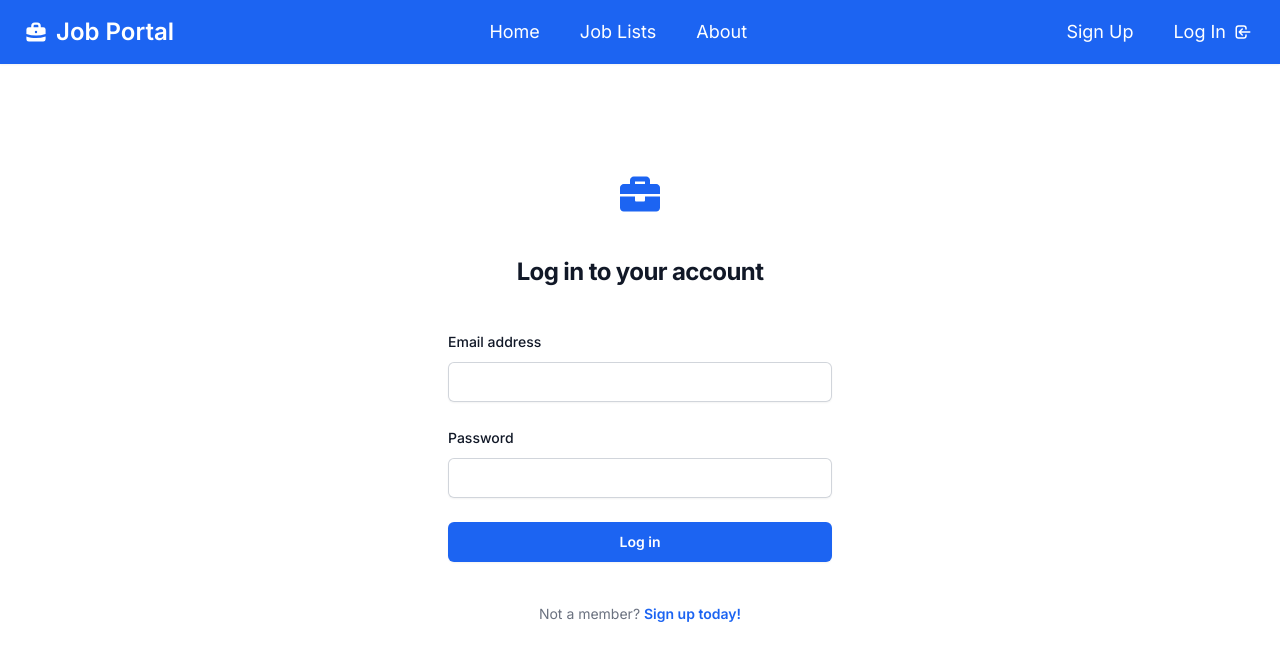
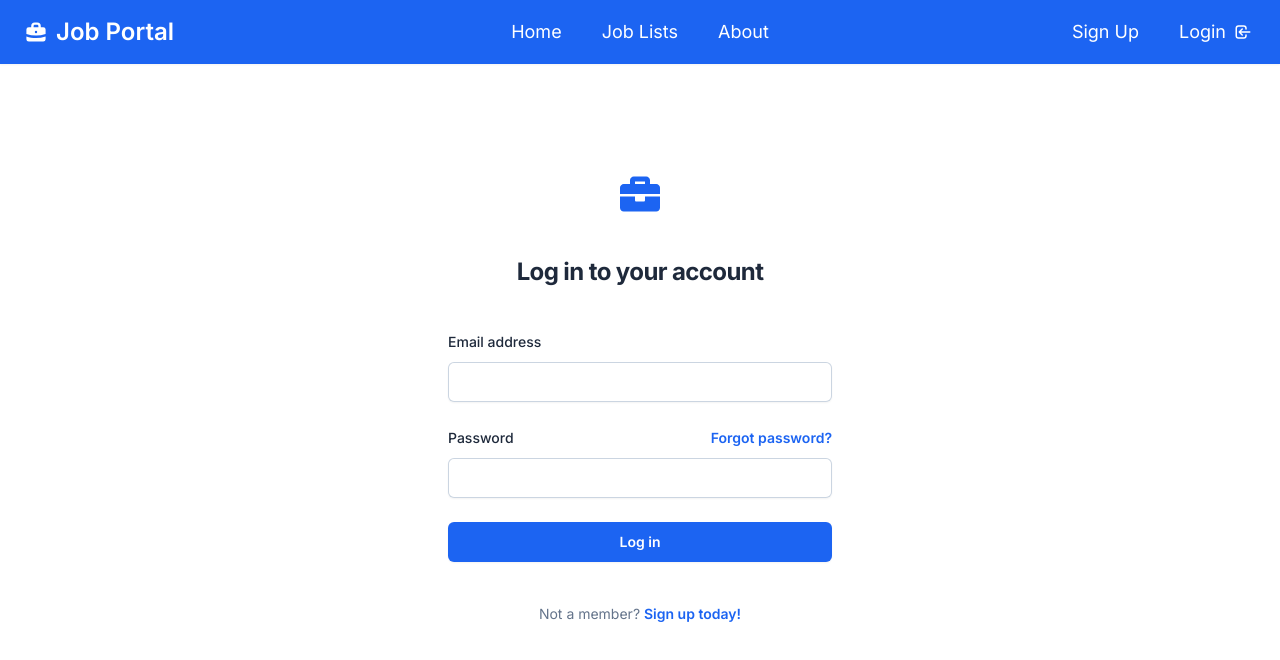
Before and after one commit to vitopapuan/website-job-posting, a React (Vite) app: page /website-job-posting/login in a window 1280 px wide. Shown: the top 660 px of the page. Built offline with nearby package versions, Linux system fonts and the light colour scheme; no server answers; the database is empty.

Commit message:
Added Authentication Feature

```diff
--- a/config/firebaseConfig.jsx
+++ /dev/null
@@ -1,23 +0,0 @@
-// Import the functions you need from the SDKs you need
-import { initializeApp } from "firebase/app";
-import { getFirestore } from 'firebase/firestore'
-import { getAnalytics } from "firebase/analytics";
-// TODO: Add SDKs for Firebase products that you want to use
-// https://firebase.google.com/docs/web/setup#available-libraries
-
-// Your web app's Firebase configuration
-// For Firebase JS SDK v7.20.0 and later, measurementId is optional
-const firebaseConfig = {
-  apiKey: "AIzaSyDlcpYLN25NcYBWIPqzw-T1CLxQ0WTFM7Y",
-  authDomain: "website-job-posting.firebaseapp.com",
-  projectId: "website-job-posting",
-  storageBucket: "website-job-posting.appspot.com",
-  messagingSenderId: "1078484838127",
-  appId: "1:1078484838127:web:07a72f0cb8992234fadd1a",
-  measurementId: "G-46266DZCXP"
-};
-
-// Initialize Firebase
-export const app = initializeApp(firebaseConfig);
-export const database = getFirestore(app)
-// const analytics = getAnalytics(app);
--- a/src/App.jsx
+++ b/src/App.jsx
@@ -1,6 +1,4 @@
-import { useContext } from 'react'
 import { BrowserRouter as Router, Routes, Route } from 'react-router-dom'
-import { GlobalContext } from './context/GlobalContext'
 import HomePage from './routes/HomePage'
 import JobLists from './routes/JobLists'
 import JobDetail from './routes/JobDetail'
--- a/src/components/Hero.jsx
+++ b/src/components/Hero.jsx
@@ -6,7 +6,7 @@ const Hero = ({ isLoading }) => {
   return (
     <section className='container flex mb-12 mt-28 mx-auto gap-10'>
       {isLoading ? (
-        <div className='w-full h-[592px] bg-slate-200 rounded-lg animate-pulse'></div>
+        <div className='w-full h-[380px] m-8 bg-slate-200 rounded-lg animate-pulse sm:h-[556px] md:h-[432px] xl:h-[620px] xl:m-0 2xl:h-[592px]'></div>
       ) : (
         <>
           <div className='w-full flex flex-col justify-center items-center gap-8 p-8 xl:items-start xl:w-1/2'>
--- a/src/components/Navbar.jsx
+++ b/src/components/Navbar.jsx
@@ -1,14 +1,33 @@
 import React, { useState } from 'react'
-import { HiBriefcase, HiMenu, HiOutlineLogin } from 'react-icons/hi'
+import { onAuthStateChanged, signOut } from 'firebase/auth'
 import { Link } from 'react-router-dom'
+import {
+  HiBriefcase,
+  HiMenu,
+  HiOutlineLogin,
+  HiOutlineLogout,
+} from 'react-icons/hi'
+import { auth } from '../config/firebaseConfig'
 
 const Navbar = () => {
   const [showMenu, setShowMenu] = useState(false)
 
+  const [user, setUser] = useState({})
+
+  useState(() => {
+    onAuthStateChanged(auth, (currentUser) => {
+      setUser(currentUser)
+    })
+  }, [])
+
+  const logout = async () => {
+    await signOut(auth)
+  }
+
   return (
     <header className='fixed top-0 z-50 w-full bg-blue-600 shadow-sm'>
       <nav className='container mx-auto flex flex-col px-4 py-2 md:flex-row md:items-center md:justify-between'>
-        <div className='flex flex-col md:items-center md:flex-row md:gap-4'>
+        <div className='flex flex-col md:w-52 md:items-center md:flex-row md:gap-4'>
           <div className='flex justify-between items-center'>
             <Link
               to='/website-job-posting/'
@@ -22,7 +41,10 @@ const Navbar = () => {
             </button>
           </div>
         </div>
-        <div className={`${showMenu ? 'flex flex-col' : 'hidden'} md:flex md:flex-row md:gap-4`}>
+        <div
+          className={`${
+            showMenu ? 'flex flex-col' : 'hidden'
+          } md:flex md:flex-row md:gap-4`}>
           <Link
             to='/website-job-posting/'
             className='px-3 py-2 text-white text-lg rounded-lg hover:bg-blue-800'>
@@ -39,7 +61,12 @@ const Navbar = () => {
             About
           </Link>
         </div>
-        <div className={`${showMenu ? 'flex flex-col' : 'hidden'} md:flex md:flex-row md:gap-4`}>
+        <div
+          className={`${
+            showMenu ? 'flex flex-col' : 'hidden'
+          } md:w-52 md:flex md:flex-row md:justify-end md:gap-4`}>
+          {user === null ? (
+            <>
               <Link
                 to='/website-job-posting/signup'
                 className='px-3 py-2 text-white text-lg rounded-lg hover:bg-blue-800'>
@@ -48,8 +75,21 @@ const Navbar = () => {
               <Link
                 to='/website-job-posting/login'
                 className='flex items-center gap-2 px-3 py-2 text-white text-lg rounded-lg hover:bg-blue-800'>
-            Log In <HiOutlineLogin />
+                Login <HiOutlineLogin />
               </Link>
+            </>
+          ) : (
+            <>
+              {/* <div className='flex items-center gap-2 px-3 py-2 text-white text-lg rounded-lg'>
+                {user?.email}
+              </div> */}
+              <button
+                onClick={logout}
+                className='flex items-center gap-2 px-3 py-2 text-white text-lg rounded-lg hover:bg-blue-800'>
+                Logout <HiOutlineLogout />
+              </button>
+            </>
+          )}
         </div>
       </nav>
     </header>
--- /dev/null
+++ b/src/config/firebaseConfig.jsx
@@ -0,0 +1,17 @@
+import { initializeApp } from 'firebase/app'
+import { getFirestore } from 'firebase/firestore'
+import { getAuth } from 'firebase/auth'
+
+const firebaseConfig = {
+  apiKey: 'AIzaSyDlcpYLN25NcYBWIPqzw-T1CLxQ0WTFM7Y',
+  authDomain: 'website-job-posting.firebaseapp.com',
+  projectId: 'website-job-posting',
+  storageBucket: 'website-job-posting.appspot.com',
+  messagingSenderId: '1078484838127',
+  appId: '1:1078484838127:web:07a72f0cb8992234fadd1a',
+  measurementId: 'G-46266DZCXP',
+}
+
+export const app = initializeApp(firebaseConfig)
+export const database = getFirestore(app)
+export const auth = getAuth(app)
--- a/src/context/GlobalContext.jsx
+++ b/src/context/GlobalContext.jsx
@@ -1,5 +1,5 @@
 import { useState, useEffect, createContext } from 'react'
-import { database } from '../../config/firebaseConfig'
+import { database } from '../config/firebaseConfig'
 import { collection, getDocs } from 'firebase/firestore'
 
 export const GlobalContext = createContext()
--- a/src/routes/Login.jsx
+++ b/src/routes/Login.jsx
@@ -1,10 +1,17 @@
 import React, { useState, useEffect } from 'react'
-import { Link } from 'react-router-dom'
+import { signInWithEmailAndPassword } from 'firebase/auth'
+import { Link, useNavigate } from 'react-router-dom'
 import { FaBriefcase } from 'react-icons/fa'
+import { auth } from '../config/firebaseConfig'
 import Loading from '../components/Loading'
 
 const LogIn = () => {
   const [isLoading, setIsLoading] = useState(false)
+
+  const [email, setEmail] = useState('')
+  const [password, setPassword] = useState('')
+
+  const navigate = useNavigate()
 
   useEffect(() => {
     setIsLoading(true)
@@ -12,6 +19,15 @@ const LogIn = () => {
       setIsLoading(false)
     }, 1000)
   }, [])
+
+  const login = async () => {
+    try {
+      await signInWithEmailAndPassword(auth, email, password)
+      navigate('/website-job-posting/')
+    } catch (error) {
+      console.log(error.message)
+    }
+  }
 
   return (
     <div className='flex h-screen max-w-lg flex-1 flex-col justify-center mx-auto px-6'>
@@ -21,58 +37,63 @@ const LogIn = () => {
         <div>
           <div className='sm:mx-auto sm:w-full sm:max-w-sm'>
             <FaBriefcase className='mx-auto h-10 w-auto text-blue-600' />
-            <h2 className='mt-10 text-center text-2xl font-bold leading-9 tracking-tight text-gray-900'>
+            <h2 className='mt-10 text-center text-2xl font-bold leading-9 tracking-tight text-slate-800'>
               Log in to your account
             </h2>
           </div>
 
           <div className='mt-10 sm:mx-auto sm:w-full sm:max-w-sm'>
-            <form className='space-y-6' action='#' method='POST'>
+            <div className='space-y-6'>
               <div>
                 <label
-                  htmlFor='email'
-                  className='block text-sm font-medium leading-6 text-gray-900'>
+                  htmlFor='login-email'
+                  className='block text-sm font-medium leading-6 text-slate-800'>
                   Email address
                 </label>
                 <div className='mt-2'>
                   <input
-                    id='email'
-                    name='email'
+                    id='login-email'
+                    name='login-email'
                     type='email'
-                    autoComplete='email'
                     required
-                    className='block w-full rounded-md border-0 text-gray-900 shadow-sm ring-1 ring-inset ring-gray-300 placeholder:text-gray-400 focus:ring-2 focus:ring-inset focus:ring-blue-600 sm:text-sm sm:leading-6'
+                    onChange={(e) => setEmail(e.target.value)}
+                    className='block w-full rounded-md border-0 text-slate-800 shadow-sm ring-1 ring-inset ring-slate-300 placeholder:text-slate-400 focus:ring-2 focus:ring-inset focus:ring-blue-600 sm:text-sm sm:leading-6'
                   />
                 </div>
               </div>
               <div>
-                <label
-                  htmlFor='password'
-                  className='block text-sm font-medium leading-6 text-gray-900'>
-                  Password
-                </label>
+                <div className='flex justify-between'>
+                  <label
+                    htmlFor='login-password'
+                    className='block text-sm font-medium leading-6 text-slate-800'>
+                    Password
+                  </label>
+                  <Link to='/website-job-posting/reset-password'>
+                  <p className='block text-sm font-semibold leading-6 text-blue-600'>Forgot password?</p>
+                  </Link>
+                </div>
                 <div className='mt-2'>
                   <input
-                    id='password'
-                    name='password'
+                    id='login-password'
+                    name='login-password'
                     type='password'
-                    autoComplete='current-password'
                     required
-                    className='block w-full rounded-md border-0 text-gray-900 shadow-sm ring-1 ring-inset ring-gray-300 placeholder:text-gray-400 focus:ring-2 focus:ring-inset focus:ring-blue-600 sm:text-sm sm:leading-6'
+                    onChange={(e) => setPassword(e.target.value)}
+                    className='block w-full rounded-md border-0 text-slate-800 shadow-sm ring-1 ring-inset ring-slate-300 placeholder:text-slate-400 focus:ring-2 focus:ring-inset focus:ring-blue-600 sm:text-sm sm:leading-6'
                   />
                 </div>
               </div>
 
               <div>
                 <button
-                  type='submit'
+                  onClick={login}
                   className='flex w-full justify-center rounded-md bg-blue-600 p-2 text-sm font-semibold leading-6 text-white shadow-sm hover:bg-blue-500 focus-visible:outline focus-visible:outline-2 focus-visible:outline-offset-2 focus-visible:outline-blue-600'>
                   Log in
                 </button>
               </div>
-            </form>
+            </div>
 
-            <p className='mt-10 text-center text-sm text-gray-500'>
+            <p className='mt-10 text-center text-sm text-slate-500'>
               Not a member?{' '}
               <Link
                 to='/website-job-posting/signup'
--- a/src/routes/SignUp.jsx
+++ b/src/routes/SignUp.jsx
@@ -1,10 +1,18 @@
 import React, { useState, useEffect } from 'react'
-import { Link } from 'react-router-dom'
+import { createUserWithEmailAndPassword } from 'firebase/auth'
+import { Link, useNavigate } from 'react-router-dom'
 import { FaBriefcase } from 'react-icons/fa'
+import { auth } from '../config/firebaseConfig'
 import Loading from '../components/Loading'
 
 const SignUp = () => {
   const [isLoading, setIsLoading] = useState(false)
+
+  // const [name, setName] = useState('')
+  const [email, setEmail] = useState('')
+  const [password, setPassword] = useState('')
+
+  const navigate = useNavigate()
 
   useEffect(() => {
     setIsLoading(true)
@@ -12,6 +20,16 @@ const SignUp = () => {
       setIsLoading(false)
     }, 500)
   }, [])
+
+  const register = async () => {
+    try {
+      await createUserWithEmailAndPassword(auth, email, password)
+      navigate('/website-job-posting/')
+    } catch (error) {
+      console.log(error.message)
+    }
+  }
+
   return (
     <div className='flex h-screen max-w-lg flex-1 flex-col justify-center mx-auto px-6'>
       {isLoading ? (
@@ -20,75 +38,75 @@ const SignUp = () => {
         <div>
           <div className='sm:mx-auto sm:w-full sm:max-w-sm'>
             <FaBriefcase className='mx-auto h-10 w-auto text-blue-600' />
-            <h2 className='mt-10 text-center text-2xl font-bold leading-9 tracking-tight text-gray-900'>
+            <h2 className='mt-10 text-center text-2xl font-bold leading-9 tracking-tight text-slate-800'>
               Create a new account
             </h2>
           </div>
 
           <div className='mt-10 sm:mx-auto sm:w-full sm:max-w-sm'>
-            <form className='space-y-6' action='#' method='POST'>
-              <div>
+            <div className='space-y-6'>
+              {/* <div>
                 <label
-                  htmlFor='email'
-                  className='block text-sm font-medium leading-6 text-gray-900'>
-                  Email address
+                  htmlFor='register-name'
+                  className='block text-sm font-medium leading-6 text-slate-800'>
+                  Full Name
                 </label>
                 <div className='mt-2'>
                   <input
-                    id='email'
-                    name='email'
+                    id='register-name'
+                    name='register-name'
+                    type='text'
+                    required
+                    onChange={(e) => setName(e.target.value)}
+                    className='block w-full rounded-md border-0 text-slate-800 shadow-sm ring-1 ring-inset ring-slate-300 placeholder:text-slate-400 focus:ring-2 focus:ring-inset focus:ring-blue-600 sm:text-sm sm:leading-6'
+                  />
+                </div>
+              </div> */}
+              <div>
+                <label
+                  htmlFor='register-email'
+                  className='block text-sm font-medium leading-6 text-slate-800'>
+                  Email Address
+                </label>
+                <div className='mt-2'>
+                  <input
+                    id='register-email'
+                    name='register-email'
                     type='email'
-                    autoComplete='email'
                     required
-                    className='block w-full rounded-md border-0 text-gray-900 shadow-sm ring-1 ring-inset ring-gray-300 placeholder:text-gray-400 focus:ring-2 focus:ring-inset focus:ring-blue-600 sm:text-sm sm:leading-6'
+                    onChange={(e) => setEmail(e.target.value)}
+                    className='block w-full rounded-md border-0 text-slate-800 shadow-sm ring-1 ring-inset ring-slate-300 placeholder:text-slate-400 focus:ring-2 focus:ring-inset focus:ring-blue-600 sm:text-sm sm:leading-6'
                   />
                 </div>
               </div>
               <div>
                 <label
-                  htmlFor='password'
-                  className='block text-sm font-medium leading-6 text-gray-900'>
+                  htmlFor='register-password'
+                  className='block text-sm font-medium leading-6 text-slate-800'>
                   Password
                 </label>
                 <div className='mt-2'>
                   <input
-                    id='password'
-                    name='password'
+                    id='register-password'
+                    name='register-password'
                     type='password'
-                    autoComplete='current-password'
                     required
-                    className='block w-full rounded-md border-0 text-gray-900 shadow-sm ring-1 ring-inset ring-gray-300 placeholder:text-gray-400 focus:ring-2 focus:ring-inset focus:ring-blue-600 sm:text-sm sm:leading-6'
-                  />
-                </div>
-              </div>
-              <div>
-                <label
-                  htmlFor='password'
-                  className='block text-sm font-medium leading-6 text-gray-900'>
-                  Confirm Password
-                </label>
-                <div className='mt-2'>
-                  <input
-                    id='confirm-password'
-                    name='confirm-password'
-                    type='password'
-                    autoComplete='current-password'
-                    required
-                    className='block w-full rounded-md border-0 text-gray-900 shadow-sm ring-1 ring-inset ring-gray-300 placeholder:text-gray-400 focus:ring-2 focus:ring-inset focus:ring-blue-600 sm:text-sm sm:leading-6'
+                    onChange={(e) => setPassword(e.target.value)}
+                    className='block w-full rounded-md border-0 text-slate-800 shadow-sm ring-1 ring-inset ring-slate-300 placeholder:text-slate-400 focus:ring-2 focus:ring-inset focus:ring-blue-600 sm:text-sm sm:leading-6'
                   />
                 </div>
               </div>
 
               <div>
                 <button
-                  type='submit'
+                  onClick={register}
                   className='flex w-full justify-center rounded-md bg-blue-600 p-2 text-sm font-semibold leading-6 text-white shadow-sm hover:bg-blue-500 focus-visible:outline focus-visible:outline-2 focus-visible:outline-offset-2 focus-visible:outline-blue-600'>
                   Sign up
                 </button>
               </div>
-            </form>
+            </div>
 
-            <p className='mt-10 text-center text-sm text-gray-500'>
+            <p className='mt-10 text-center text-sm text-slate-500'>
               Already have an account?{' '}
               <Link
                 to='/website-job-posting/login'
```
Lines whose indentation alone changed are shown as unchanged.
